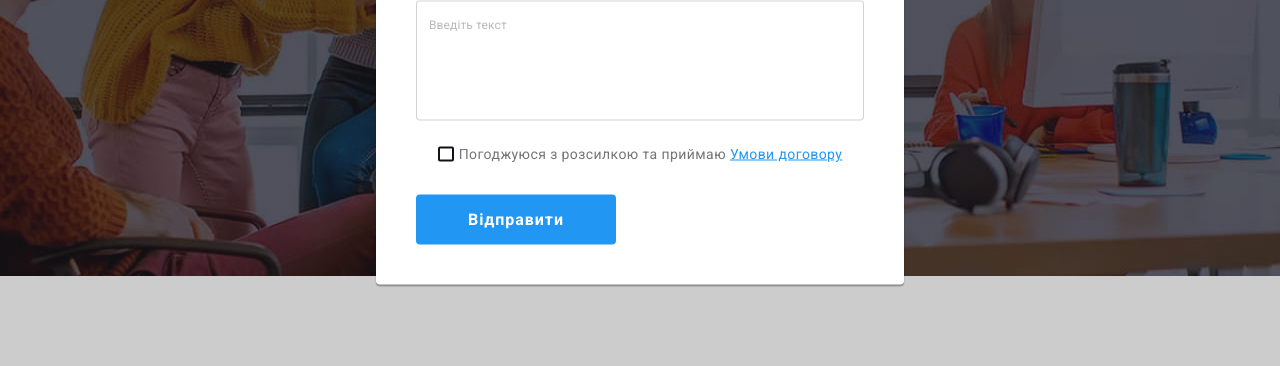
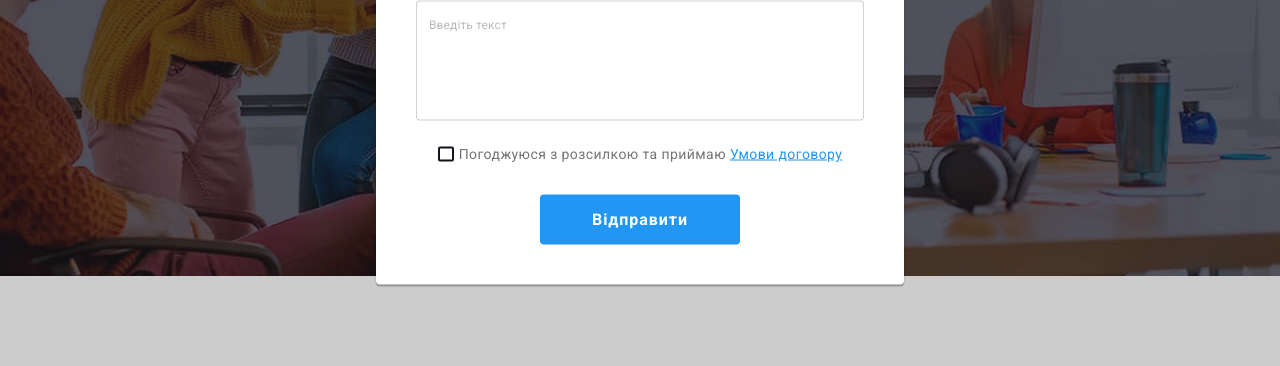
Before and after one commit to Oleksandr-goit/goit-markup-hw-06, a plain HTML site: page index.html in a window 1280 px wide. Both pictures are taken after a click on the button "Замовити послугу". Shown: the part 406-772 px from the top of the page. Drawn offline with nearby package versions, Linux system fonts and the light colour scheme.

Commit message:
add changes

```diff
--- a/css/style.css
+++ b/css/style.css
@@ -693,6 +693,10 @@ address {
 
 /* modal window */
 
+.form {
+  text-align: center;
+}
+
 .backdrop {
   position: fixed;
   top: 0;
@@ -701,6 +705,7 @@ address {
   background-color: rgba(0, 0, 0, 0.2);
   transition: opacity 250ms cubic-bezier(0.4, 0, 0.2, 1),
     visibility 250ms cubic-bezier(0.4, 0, 0.2, 1);
+  z-index: 1;
 }
 
 .modal {
@@ -775,6 +780,7 @@ address {
   color: var(--primary-text-color);
   display: block;
   margin-bottom: 4px;
+  text-align: start;
 }
 
 .modal-input-wrap {
--- a/index.html
+++ b/index.html
@@ -493,7 +493,7 @@
           </svg>
         </button>
         <p class="modal-title">Залиште свої дані, ми вам передзвонимо</p>
-        <form>
+        <form class="form">
           <label for="user-name" class="modal-lable">Ім'я</label>
           <div class="modal-input-wrap">
             <input
```
